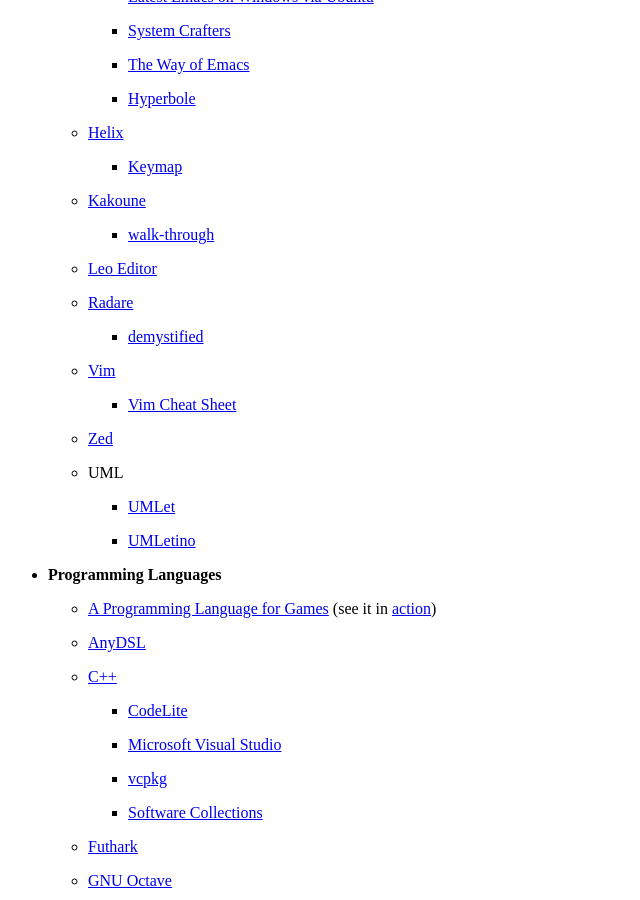
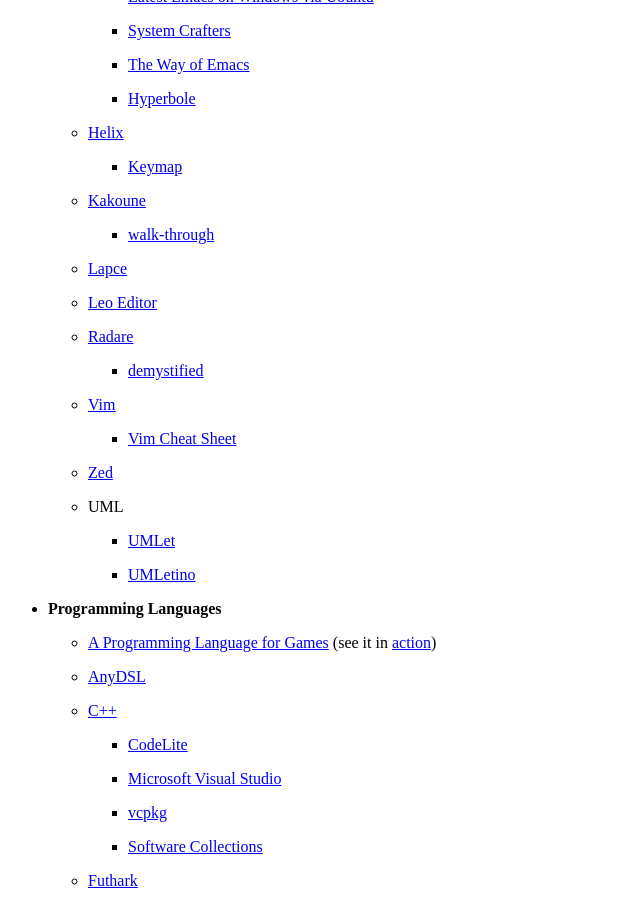
Before and after one commit to wahn/jan_walter_org, a Jekyll site: the page built from links/index.md, in a window 1280 px wide and 900 px high, scrolled down 6755 px. Shown: the whole window, without its empty margins (0-640 px from the left). Built offline with Jekyll 4.4.1, drawn with Linux system fonts in a browser that asks for light colours.

Commit message:
Add links to Lapce (text editor) and SCons (make system).

```diff
--- a/links/index.md
+++ b/links/index.md
@@ -440,6 +440,8 @@
 
         + [walk-through](https://github.com/mawww/kakoune/blob/master/contrib/TRAMPOLINE)
 
+    - [Lapce](https://lapce.dev)
+
     - [Leo Editor](http://leoeditor.com)
 
     - [Radare](https://radare.org/r)
```
Also changed, not shown: other parts of links/index.md (+2 -0 lines).
